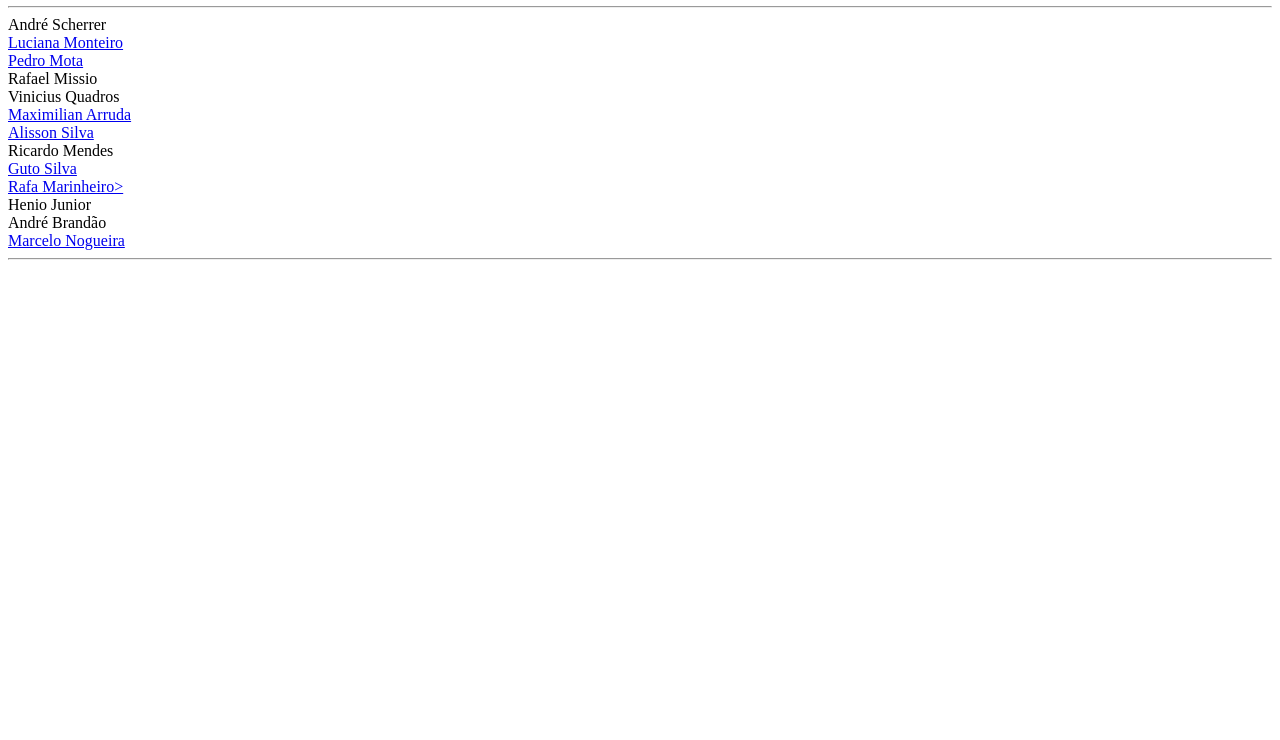
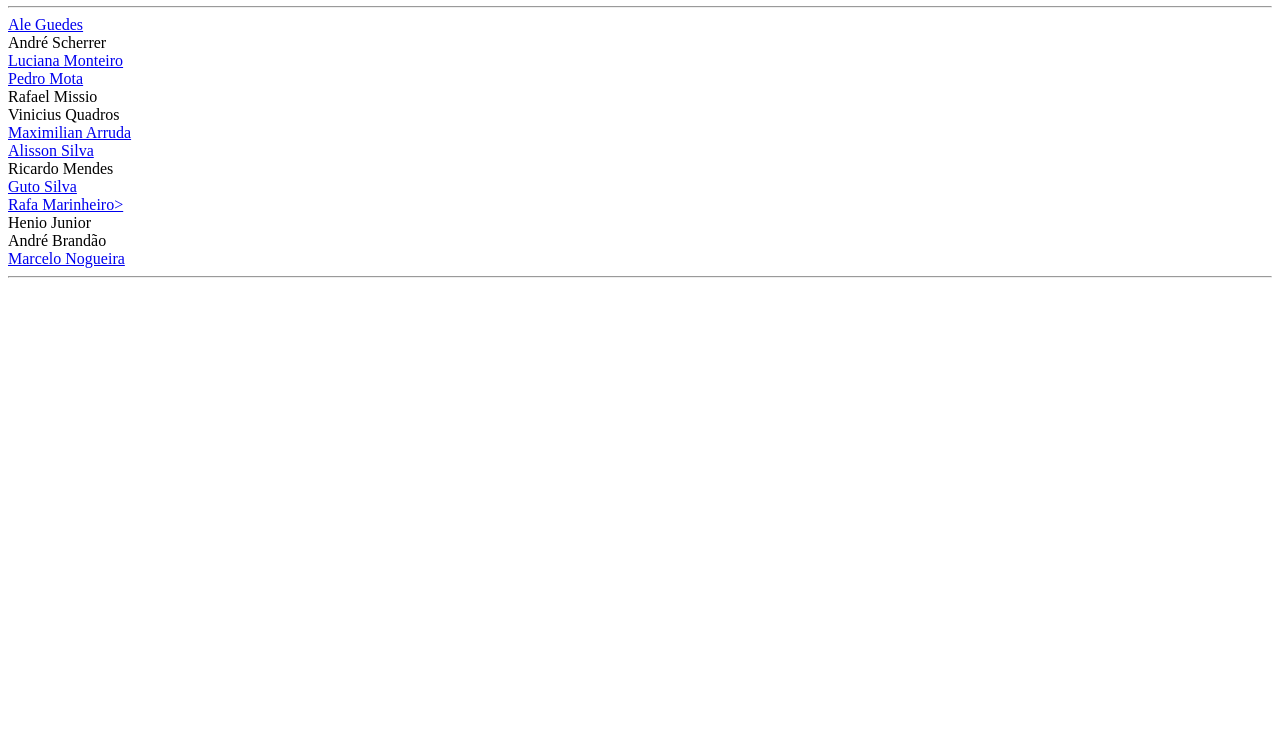
Before and after one commit to dearrudam/SiteSPS, a plain HTML site: page index.html in a window 1280 px wide. Shown: the part 60-800 px from the top of the page. Drawn offline with Linux system fonts and the light colour scheme.

Commit message:
Ale, nada pessoal viu

```diff
--- a/index.html
+++ b/index.html
@@ -5,6 +5,7 @@
 <body>
 <h1>Quem Somos</h1>
 <hr>
+<a href="aleguedes.html">Ale Guedes</a> <br/>
 André Scherrer<br>
 <a href="luciana.html">Luciana Monteiro</a><br>
 <a href="pedro_mota.html">Pedro Mota</a><br>
```
